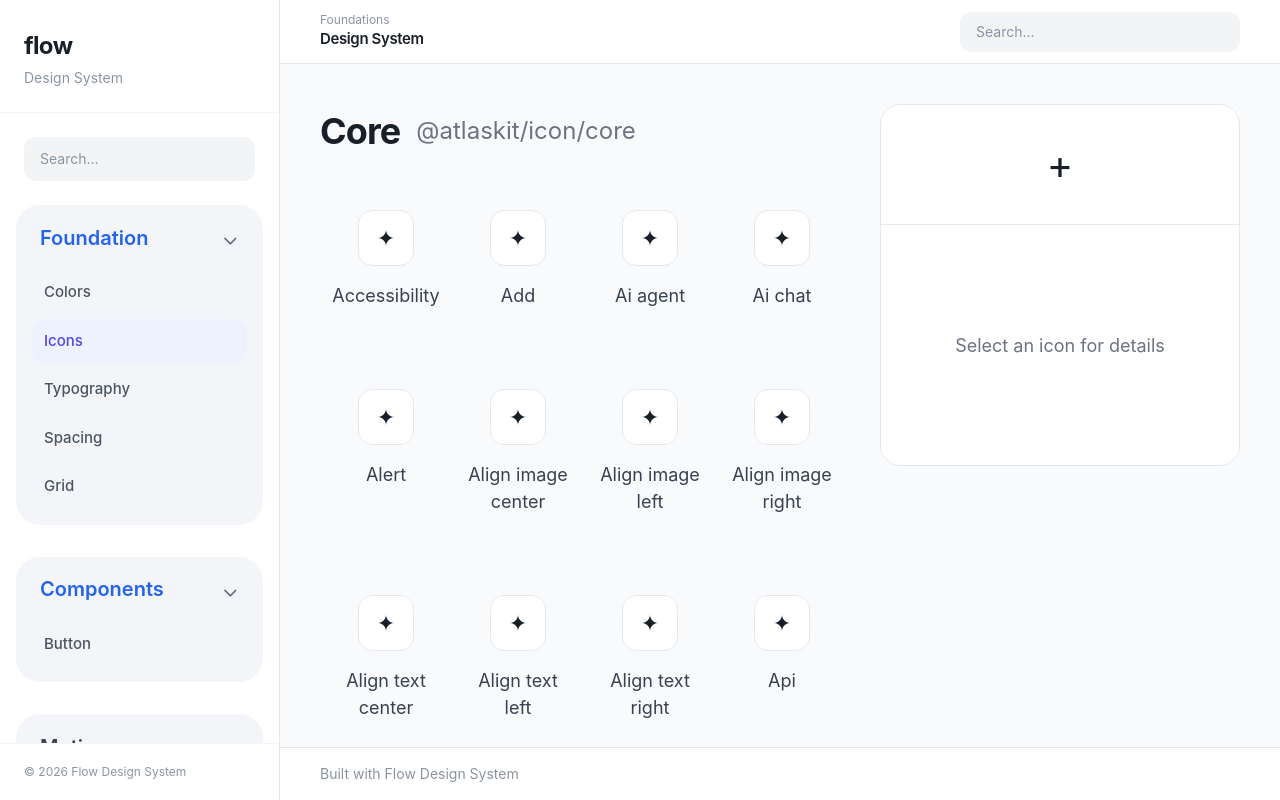
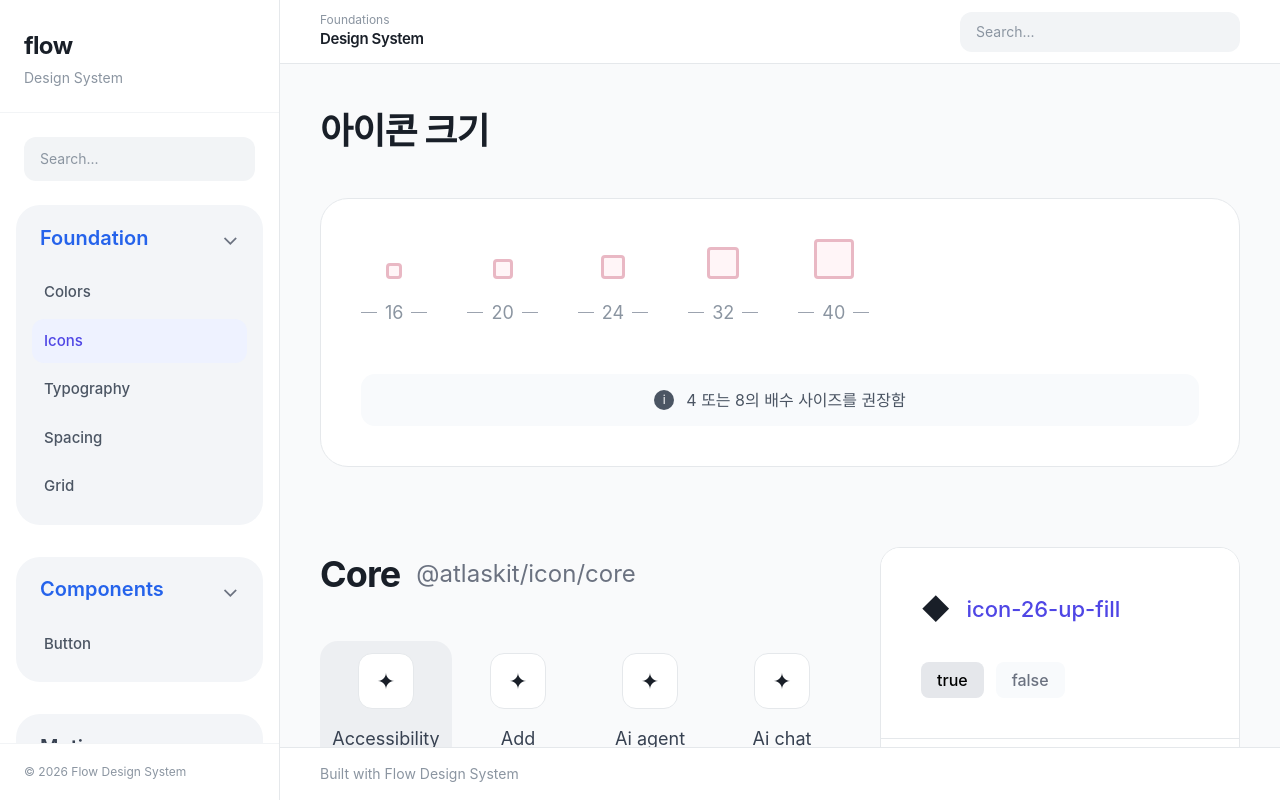
Before and after one commit to seo-er/design-system, a React (Vite) app: page / in a window 1280 px wide. Both pictures are taken after a click on the button "Icons". Built offline with nearby package versions, Linux system fonts and the light colour scheme.

Commit message:
Add files via upload

```diff
--- a/src/App.jsx
+++ b/src/App.jsx
@@ -1834,10 +1834,83 @@ const IconButtonDefaultExample = (): React.JSX.Element => {
 }
 function IconPage() {
 
-  const [selectedIcon, setSelectedIcon] = useState(null);
+  const [selectedIcon, setSelectedIcon] = useState("Accessibility");
+const [disabledPreview, setDisabledPreview] = useState(false);
 
   return (
     <div>
+      {/* ICON SIZE */}
+<div className="mb-20">
+
+<h2 className="text-[36px] font-bold tracking-tight mb-10">
+  아이콘 크기
+</h2>
+
+<div className="bg-white border border-[#E5E8EB] rounded-[28px] p-10">
+
+  {/* size preview */}
+  <div className="flex items-end gap-10 mb-12">
+
+    {[
+      { size: 16 },
+      { size: 20 },
+      { size: 24 },
+      { size: 32 },
+      { size: 40 },
+    ].map((item) => (
+
+      <div
+        key={item.size}
+        className="flex flex-col items-center"
+      >
+
+        <div
+          className="
+            border-[3px]
+            border-[#E9B8C4]
+            bg-[#FFF5F7]
+            rounded-sm
+          "
+          style={{
+            width: item.size,
+            height: item.size,
+          }}
+        />
+
+        <div className="mt-5 flex items-center gap-2 text-[#8B95A1]">
+
+          <div className="w-4 h-px bg-[#9CA3AF]" />
+
+          <span className="text-[18px]">
+            {item.size}
+          </span>
+
+          <div className="w-4 h-px bg-[#9CA3AF]" />
+
+        </div>
+
+      </div>
+
+    ))}
+
+  </div>
+
+  {/* guide */}
+  <div className="bg-[#F8FAFC] rounded-[14px] h-[52px] flex items-center justify-center gap-3 text-[#4B5563]">
+
+    <span className="w-5 h-5 rounded-full bg-[#4B5563] text-white flex items-center justify-center text-[12px]">
+      i
+    </span>
+
+    <span className="text-[16px]">
+      4 또는 8의 배수 사이즈를 권장함
+    </span>
+
+  </div>
+
+</div>
+
+</div>
       <div className="grid grid-cols-[1fr_360px] gap-8 items-start">
 {/* LEFT */}
 <div>
@@ -1894,10 +1967,84 @@ function IconPage() {
 
   <div className="bg-white border border-[#E5E8EB] rounded-[20px] overflow-hidden">
 
-    {/* top preview */}
-    <div className="h-[120px] border-b border-[#E5E8EB] flex items-center justify-center text-[40px]">
-      {selectedIcon ? "✦" : "+"}
-    </div>
+   {/* top preview */}
+<div className="border-b border-[#E5E8EB] bg-white p-10">
+
+{/* icon name */}
+<div className="flex items-center gap-4 mb-8">
+
+  <div className={`
+    text-[28px]
+    transition
+    ${
+      disabledPreview
+        ? "opacity-30"
+        : "opacity-100"
+    }
+  `}>
+    ◆
+  </div>
+
+  <div className={`
+    text-[22px]
+    font-medium
+    text-[#4F46E5]
+    transition
+    ${
+      disabledPreview
+        ? "opacity-40"
+        : ""
+    }
+  `}>
+    icon-26-up-fill
+  </div>
+
+</div>
+
+{/* true false toggle */}
+<div className="flex items-center gap-3">
+
+  <button
+    onClick={() => setDisabledPreview(false)}
+    className={`
+      px-4
+      py-1.5
+      rounded-lg
+      text-[16px]
+      font-medium
+      transition
+      ${
+        !disabledPreview
+          ? "bg-[#E5E7EB] text-black"
+          : "bg-[#F8FAFC] text-[#6B7280]"
+      }
+    `}
+  >
+    true
+  </button>
+
+  <button
+    onClick={() => setDisabledPreview(true)}
+    className={`
+      px-4
+      py-1.5
+      rounded-lg
+      text-[16px]
+      font-medium
+      transition
+      ${
+        disabledPreview
+          ? "bg-[#E5E7EB] text-black"
+          : "bg-[#F8FAFC] text-[#6B7280]"
+      }
+    `}
+  >
+    false
+  </button>
+
+</div>
+
+</div>
 
     {selectedIcon ? (
       <>
```
